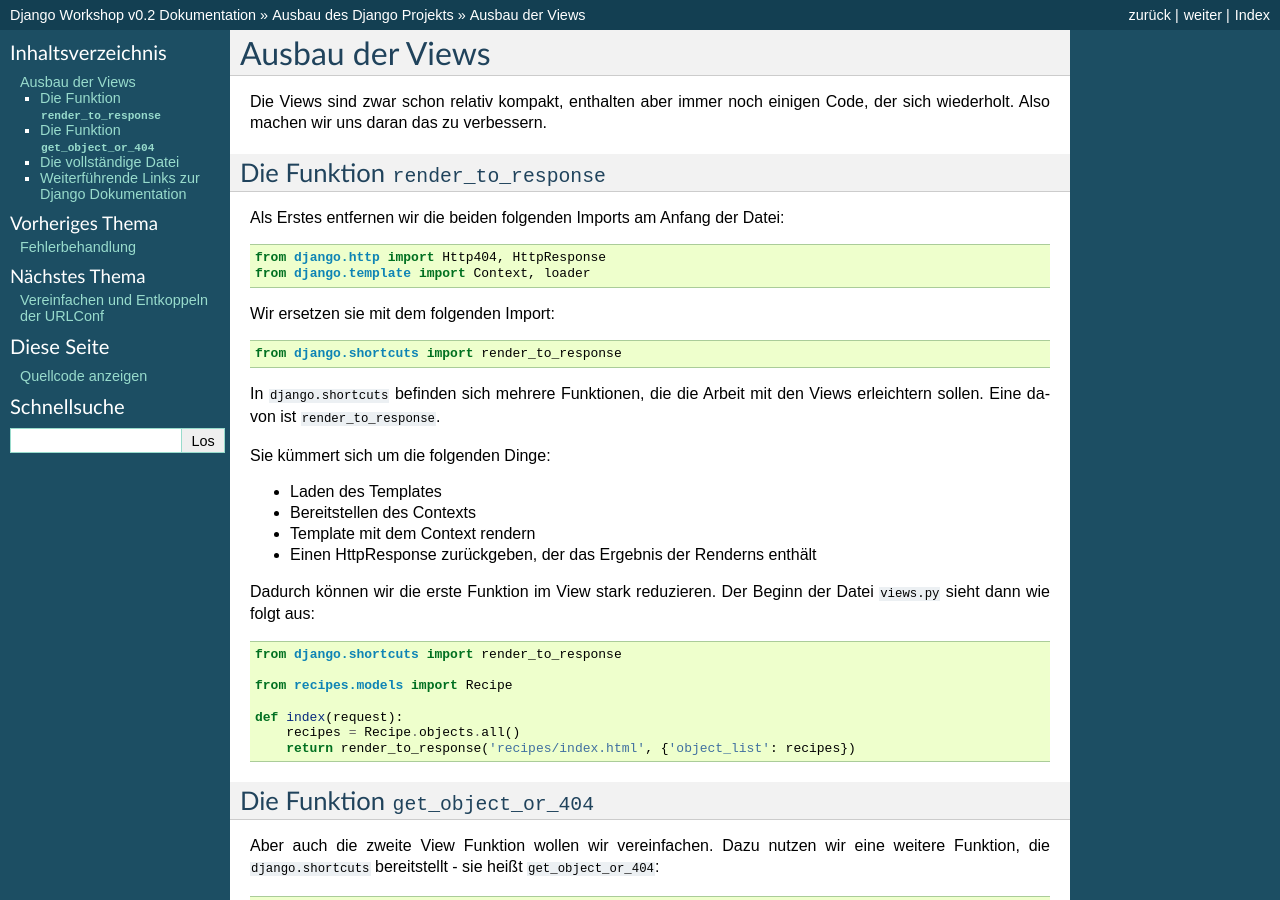
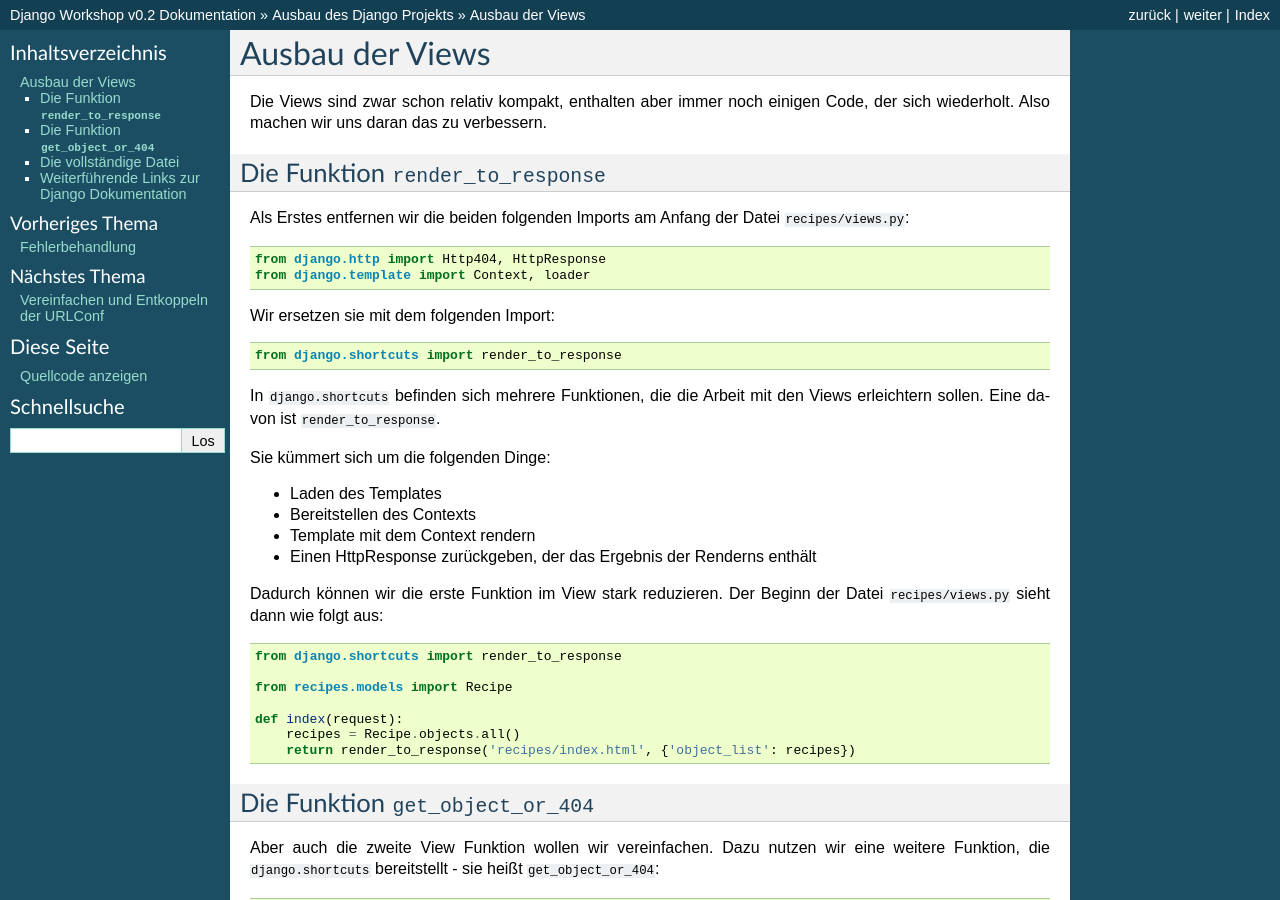
Before and after one commit to keimlink/django-workshop, a Sphinx documentation site: the page built from docs/ausbau/views.rst, in a window 1280 px wide and 900 px high. Built offline with Sphinx 7.4.7, drawn with Linux system fonts in a browser that asks for light colours.

Commit message:
Formatierung überarbeitet.

```diff
--- a/docs/ausbau/views.rst
+++ b/docs/ausbau/views.rst
@@ -7,7 +7,8 @@ Code, der sich wiederholt. Also machen wir uns daran das zu verbessern.
 Die Funktion ``render_to_response``
 ===================================
 
-Als Erstes entfernen wir die beiden folgenden Imports am Anfang der Datei::
+Als Erstes entfernen wir die beiden folgenden Imports am Anfang der Datei
+:file:`recipes/views.py`::
 
     from django.http import Http404, HttpResponse
     from django.template import Context, loader
@@ -27,7 +28,7 @@ Sie kümmert sich um die folgenden Dinge:
 * Einen HttpResponse zurückgeben, der das Ergebnis der Renderns enthält
 
 Dadurch können wir die erste Funktion im View stark reduzieren. Der Beginn der
-Datei ``views.py`` sieht dann wie folgt aus::
+Datei :file:`recipes/views.py` sieht dann wie folgt aus::
 
     from django.shortcuts import render_to_response
 
```
Also changed, not shown: docs/ausbau/urls.rst (+15 -16 lines).
